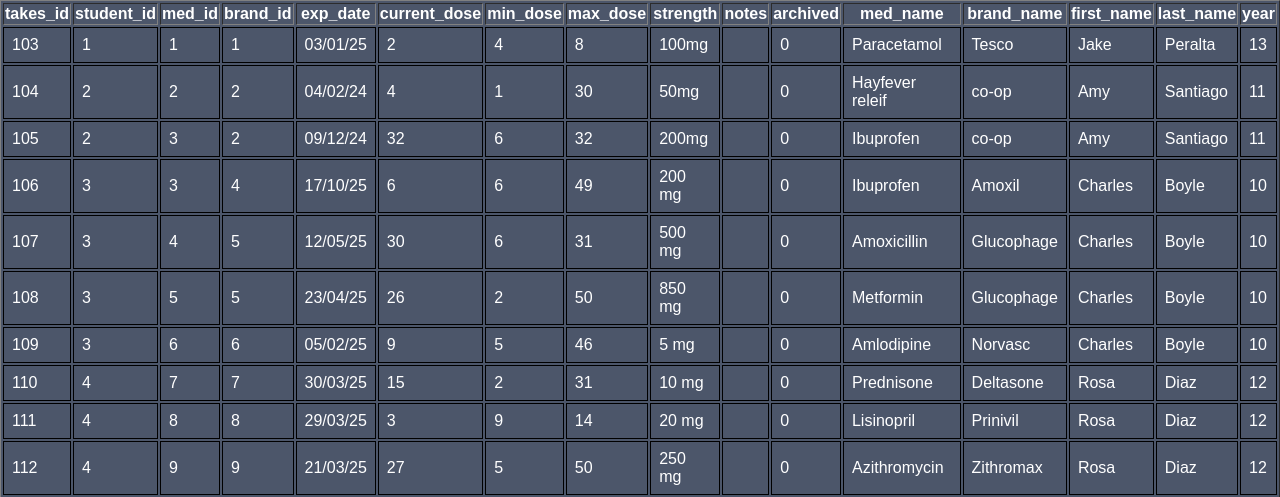
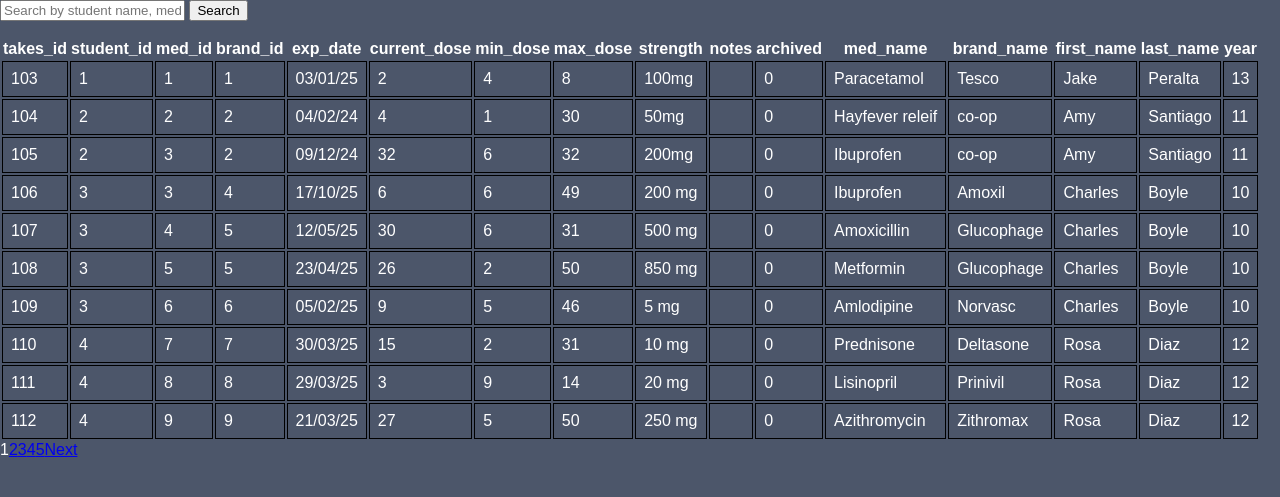
Before and after one commit to utcl-mts/website, a PHP site: page /bigtable/bigtable.php in a window 1280 px wide. Shown: the part 144-641 px from the top of the page. Run offline with PHP 8.4, Linux system fonts and the light colour scheme; data comes from the database, SQL or seed files in the repository.

Commit message:
updated: created searching functionality

```diff
--- a/bigtable/bigtable.php
+++ b/bigtable/bigtable.php
@@ -1,6 +1,8 @@
 <link rel="stylesheet" href="../style.css">
 <body>
+
     <div class="container">
+
         <!-- universal nav bar-->
         <div class="navbar">
 
@@ -21,6 +23,21 @@
 
         </div>
 
+        <div class="search-bar">
+
+            <form method="GET" action="">
+
+                <input
+                        type="text"
+                        name="search"
+                        placeholder="Search by student name, medication, or brand"
+                        value="<?php echo htmlspecialchars(isset($_GET['search']) ? $_GET['search'] : ''); ?>"
+                >
+                <button type="submit">Search</button>
+
+            </form>
+
+        </div>
 
         <?php
 
@@ -31,23 +48,18 @@ include "../server/db_connect.php";
             $results_per_page = 10;
 
             // Get the current page number from the URL, defaulting to page 1
-$page = isset($_GET['page']) ? $_GET['page'] : 1;
+            $page = isset($_GET['page']) ? intval($_GET['page']) : 1;
             $start_from = ($page - 1) * $results_per_page;
+
+            // Get the search term if provided
+            $search_term = isset($_GET['search']) ? trim($_GET['search']) : '';
 
             try {
                 // SQL query to get the total number of records (for pagination)
-    $total_sql = "
-        SELECT COUNT(*) AS total_records
-        FROM
-            takes
-        INNER JOIN
-            med ON takes.med_id = med.med_id
-        INNER JOIN
-            brand ON takes.brand_id = brand.brand_id
-        INNER JOIN
-            students ON takes.student_id = students.student_id
-    ";
+                $total_sql = "SELECT COUNT(*) AS total_records FROM takes INNER JOIN med ON takes.med_id = med.med_id INNER JOIN brand ON takes.brand_id = brand.brand_id INNER JOIN students ON takes.student_id = students.student_id WHERE CONCAT(students.first_name, ' ', students.last_name) LIKE :search OR med.med_name LIKE :search OR brand.brand_name LIKE :search";
                 $total_stmt = $conn->prepare($total_sql);
+                $search_param = '%' . $search_term . '%';
+                $total_stmt->bindParam(':search', $search_param, PDO::PARAM_STR);
                 $total_stmt->execute();
                 $total_records = $total_stmt->fetch(PDO::FETCH_ASSOC)['total_records'];
 
@@ -55,27 +67,11 @@ try {
                 $total_pages = ceil($total_records / $results_per_page);
 
                 // SQL query to join tables, including pagination (LIMIT and OFFSET)
-    $sql = "
-        SELECT
-            takes.*,
-            med.med_name,
-            brand.brand_name,
-            students.first_name,
-            students.last_name,
-            students.year
-        FROM
-            takes
-        INNER JOIN
-            med ON takes.med_id = med.med_id
-        INNER JOIN
-            brand ON takes.brand_id = brand.brand_id
-        INNER JOIN
-            students ON takes.student_id = students.student_id
-        LIMIT :limit OFFSET :offset
-    ";
+                $sql = "SELECT takes.*, med.med_name,brand.brand_name, students.first_name, students.last_name, students.year FROM takes INNER JOIN med ON takes.med_id = med.med_id INNER JOIN brand ON takes.brand_id = brand.brand_id INNER JOIN  students ON takes.student_id = students.student_id WHERE CONCAT(students.first_name, ' ', students.last_name) LIKE :search OR med.med_name LIKE :search OR brand.brand_name LIKE :search LIMIT :limit OFFSET :offset";
 
                 // Prepare and execute the query
                 $stmt = $conn->prepare($sql);
+                $stmt->bindParam(':search', $search_param, PDO::PARAM_STR);
                 $stmt->bindParam(':limit', $results_per_page, PDO::PARAM_INT);
                 $stmt->bindParam(':offset', $start_from, PDO::PARAM_INT);
                 $stmt->execute();
@@ -84,7 +80,7 @@ try {
                 $results = $stmt->fetchAll(PDO::FETCH_ASSOC);
 
                 if ($results) {
-        echo "<table border='1'>";
+                    echo "<table>";
                     echo "<tr>";
                     // Print table headers dynamically
                     foreach (array_keys($results[0]) as $header) {
@@ -112,7 +108,7 @@ try {
                 // Pagination links
                 echo "<div class='pagination'>";
                 if ($page > 1) {
-        echo "<a href='?page=" . ($page - 1) . "'>Previous</a>";
+                    echo "<a href='?search=" . urlencode($search_term) . "&page=" . ($page - 1) . "'>Previous</a>";
                 }
 
                 // Loop through all pages
@@ -120,15 +116,18 @@ try {
                     if ($i == $page) {
                         echo "<span>$i</span>";
                     } else {
-            echo "<a href='?page=$i'>$i</a>";
+                        echo "<a href='?search=" . urlencode($search_term) . "&page=$i'>$i</a>";
                     }
                 }
 
                 if ($page < $total_pages) {
-        echo "<a href='?page=" . ($page + 1) . "'>Next</a>";
+                    echo "<a href='?search=" . urlencode($search_term) . "&page=" . ($page + 1) . "'>Next</a>";
                 }
                 echo "</div>";
             } catch (PDOException $e) {
                 die("Database error: " . $e->getMessage());
             }
+
         ?>
+    </div>
+</body>
```
Lines whose indentation alone changed are shown as unchanged.
